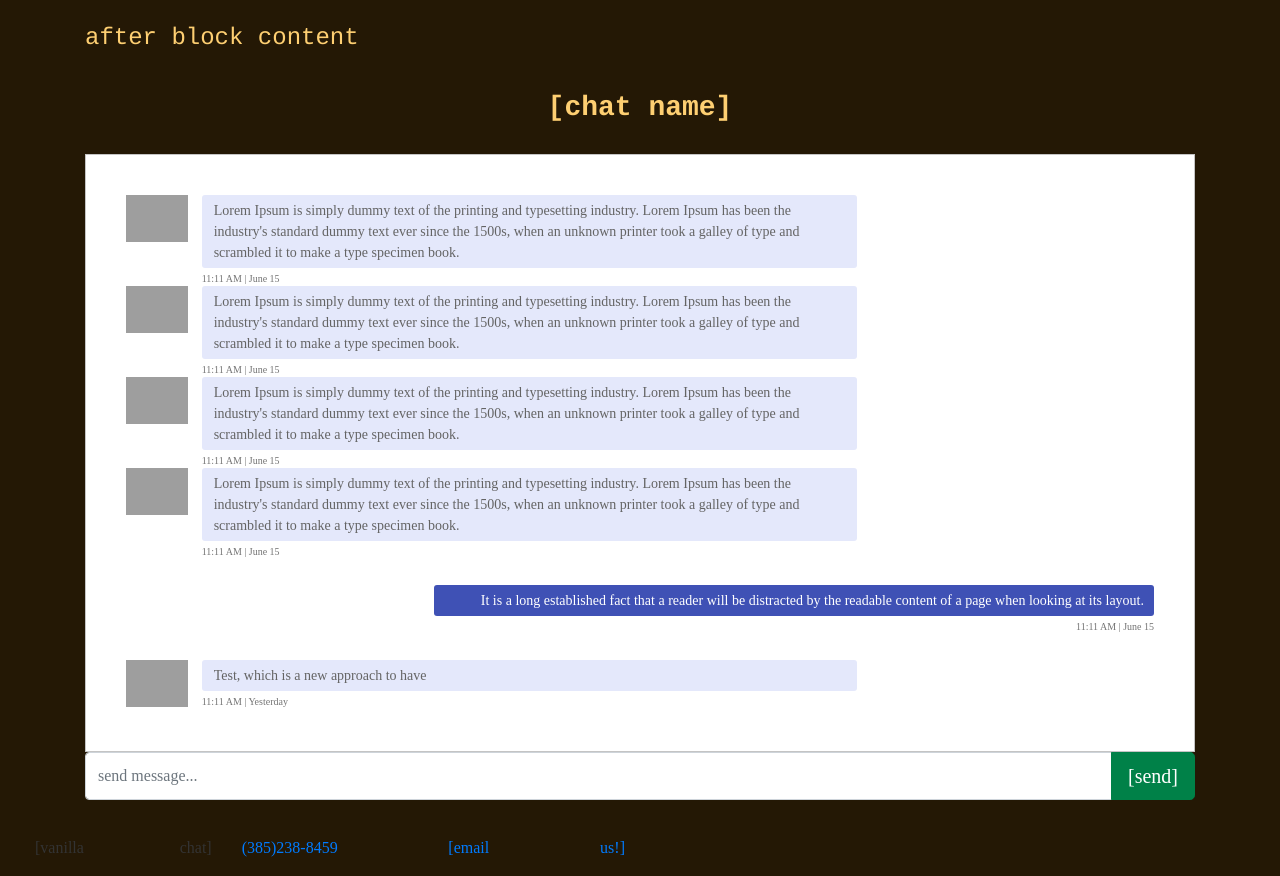
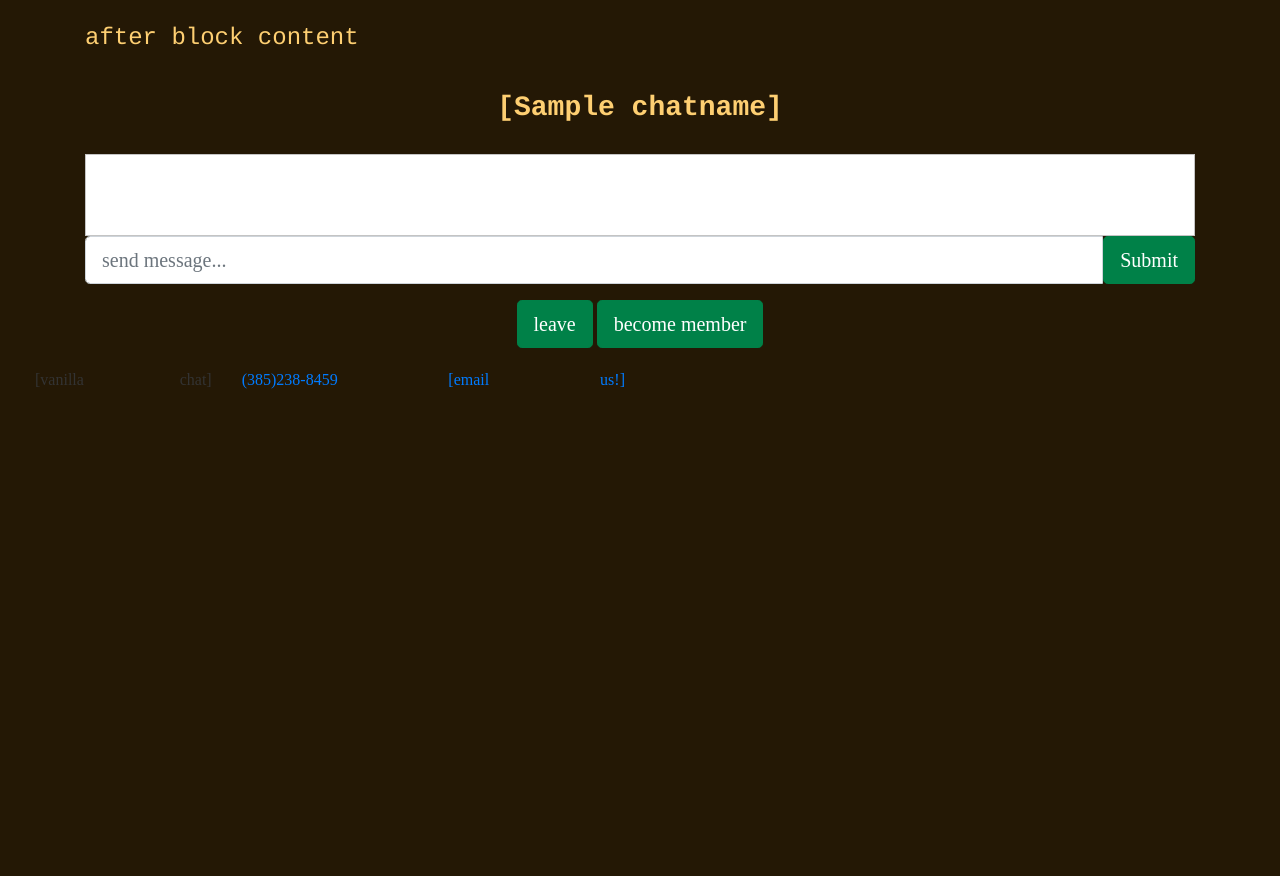
Before and after one commit to unwosu6/Vanilla-Chat-App, a Python web app: template templates/chats.html in a window 1280 px wide. Shown: the part 56-932 px from the top of the page. After the commit the page ends 445 px from the top, so only its background shows below. Run offline with Jinja, Linux system fonts and the light colour scheme; the template is opened without the code that fills it: most values are stand-ins (such as "Sample title", 1, 10 or a date in 2020); form fields are guessed from the names that the template uses; some libraries are stand-ins or nearby versions; grey boxes are pictures that could not be loaded.

Commit message:
update chats.html

```diff
--- a/templates/chats.html
+++ b/templates/chats.html
@@ -5,85 +5,55 @@
      column 2 has 2 rows - one for the message textbox and the other is to display the messages
      for the display message area, have a scrollable on that-->
 {% block chats %}
+<div id="hidden-user-id" hidden>{{ current_user.id }}</div>
+<div id="hidden-chat-id" hidden>{{ chat_id }}</div>
 <div class="col-md-12">
 <div class="container">
-<h3 class="heading text-center">[chat name]</h3>
+<h3 class="heading text-center">[{{ chatname }}]</h3>
 <div class="messaging">
       <div class="inbox_msg">
+        <!-- TODO: add become member and leave buttons -->
 
         <div class="mesgs">
           <div class="msg_history">
-            <div class="incoming_msg">
-              <div class="incoming_msg_img"> <img src="https://ptetutorials.com/images/user-profile.png" alt="sunil"> </div>
-              <div class="received_msg">
-                <div class="received_withd_msg">
-                  <p>Lorem Ipsum is simply dummy text of the printing and typesetting industry. Lorem Ipsum has been the industry's standard dummy text ever since the 1500s, when an unknown printer took a galley of type and scrambled it to make a type specimen book.</p>
-                  <span class="time_date"> 11:11 AM    |    June 15</span></div>
-              </div>
-            </div>
-              <div class="incoming_msg">
-              <div class="incoming_msg_img"> <img src="https://ptetutorials.com/images/user-profile.png" alt="sunil"> </div>
-              <div class="received_msg">
-                <div class="received_withd_msg">
-                  <p>Lorem Ipsum is simply dummy text of the printing and typesetting industry. Lorem Ipsum has been the industry's standard dummy text ever since the 1500s, when an unknown printer took a galley of type and scrambled it to make a type specimen book.</p>
-                  <span class="time_date"> 11:11 AM    |    June 15</span></div>
-              </div>
-            </div>
-              <div class="incoming_msg">
-              <div class="incoming_msg_img"> <img src="https://ptetutorials.com/images/user-profile.png" alt="sunil"> </div>
-              <div class="received_msg">
-                <div class="received_withd_msg">
-                  <p>Lorem Ipsum is simply dummy text of the printing and typesetting industry. Lorem Ipsum has been the industry's standard dummy text ever since the 1500s, when an unknown printer took a galley of type and scrambled it to make a type specimen book.</p>
-                  <span class="time_date"> 11:11 AM    |    June 15</span></div>
-              </div>
-            </div>
-              <div class="incoming_msg">
-              <div class="incoming_msg_img"> <img src="https://ptetutorials.com/images/user-profile.png" alt="sunil"> </div>
-              <div class="received_msg">
-                <div class="received_withd_msg">
-                  <p>Lorem Ipsum is simply dummy text of the printing and typesetting industry. Lorem Ipsum has been the industry's standard dummy text ever since the 1500s, when an unknown printer took a galley of type and scrambled it to make a type specimen book.</p>
-                  <span class="time_date"> 11:11 AM    |    June 15</span></div>
-              </div>
-            </div>
-            <div class="outgoing_msg">
-              <div class="sent_msg">
-                <p>It is a long established fact that a reader will be distracted by the readable content of a page when looking at its layout.</p>
-                <span class="time_date"> 11:11 AM    |    June 15</span> </div>
-            </div>
-            <div class="incoming_msg">
-              <div class="incoming_msg_img"> <img src="https://ptetutorials.com/images/user-profile.png" alt="sunil"> </div>
-              <div class="received_msg">
-                <div class="received_withd_msg">
-                  <p>Test, which is a new approach to have</p>
-                  <span class="time_date"> 11:11 AM    |    Yesterday</span></div>
-              </div>
-            </div>
-            <div class="outgoing_msg">
-              <div class="sent_msg">
-                <p>Apollo University, Delhi, India Test</p>
-                <span class="time_date"> 11:11 AM    |    Today</span> </div>
-            </div>
-            <div class="incoming_msg">
-              <div class="incoming_msg_img"> <img src="https://ptetutorials.com/images/user-profile.png" alt="sunil"> </div>
-              <div class="received_msg">
-                <div class="received_withd_msg">
-                  <p>We work directly with our designers and suppliers,
-                    and sell direct to you, which means quality, exclusive
-                    products, at a price anyone can afford.</p>
-                  <span class="time_date"> 11:11 AM    |    Today</span></div>
-              </div>
-            </div>
+              <div id="all-msgs"></div>
+
           </div>
 
         </div>
       </div>
 
   </div>
-<div class="input-group mb-3">
-  <input type="text" class="form-control" placeholder="send message..." aria-label="message" aria-describedby="basic-addon2">
-  <div class="input-group-append">
-    <button class="btn btn-primary btn-lg" type="button">[send]</button>
-  </div>
-</div>
+    <form method="POST" action="">
+        {{ form.hidden_tag() }}
+        <div class="input-group mb-3">
+<!--         <div class="input-group mb-3"> -->
+            {% if form.msg.errors %}
+              {{ form.msg(placeholder="send message...", class="form-control form-control-lg is-invalid") }}
+              <div class="invalid-feedback">
+                {% for error in form.msg.errors%}
+                    <span>{{error}}</span>
+                {% endfor %}
+              </div>
+          {% else %}
+              {{ form.msg(placeholder="send message...", class="form-control form-control-lg") }}
+          {% endif %}
+          <!--<input type="text" class="form-control" placeholder="send message..." aria-label="message" aria-describedby="basic-addon2">-->
+<!--             <div class="form-group"> -->
+          {{ form.submit(class="btn btn-primary btn-lg", style="height: 100%;") }}
+<!--             </div> -->
+            <!--<div class="input-group-append">
+
+            <!--<button class="btn btn-primary btn-lg" type="button">[send]</button>
+          </div>-->
+        </div>
+    </form>
+
+    <form method="POST" action="" style="align-items: center;">
+        <div class="bottomButtonsChat">
+            <input class="btn btn-primary btn-lg" type="submit" name="leave_chat" value="leave">
+            <input class="btn btn-primary btn-lg" type="submit" name="become_member" value="become member">
+        </div>
+  </form>
 </div>
 {% endblock %}
```
